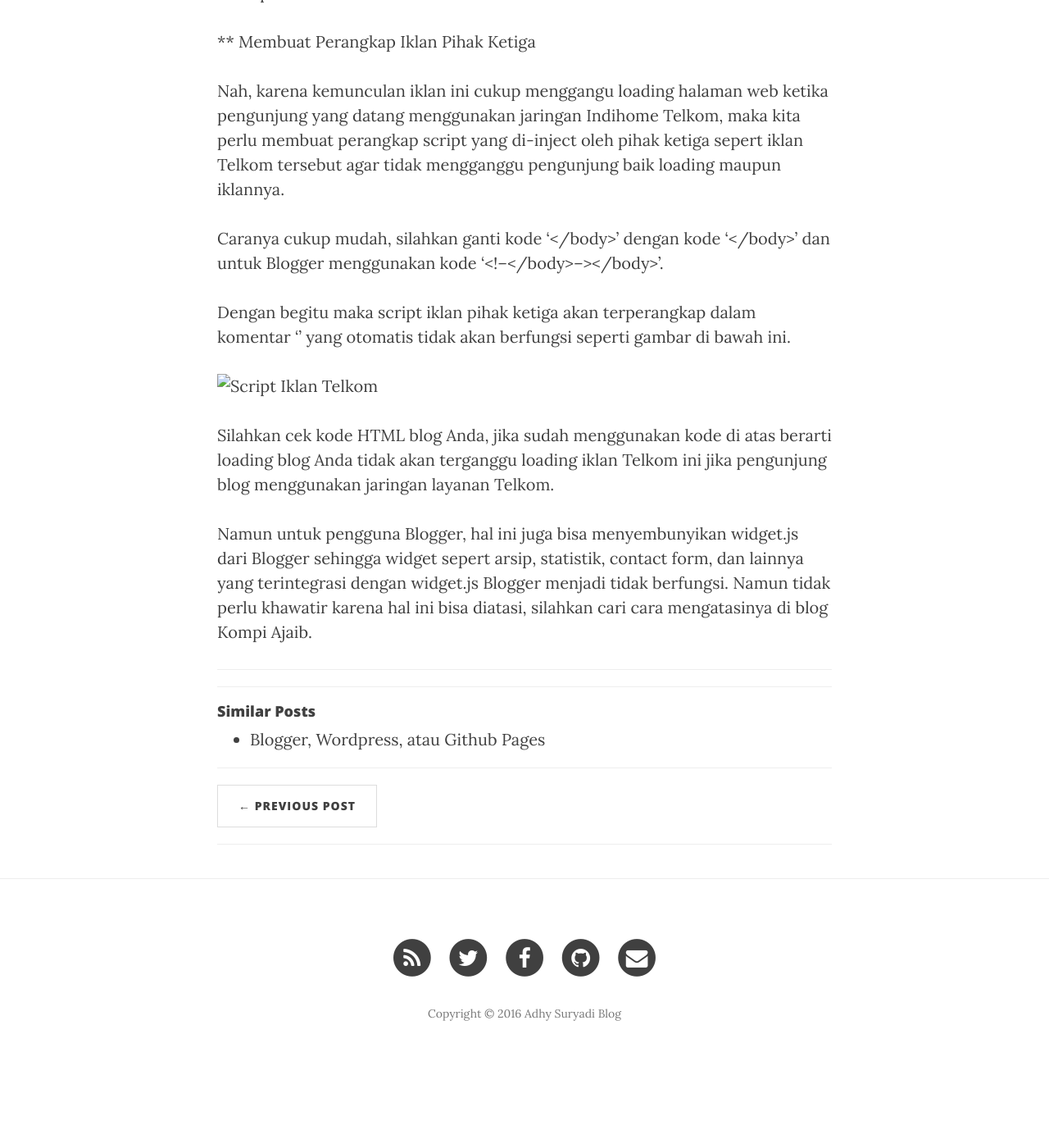
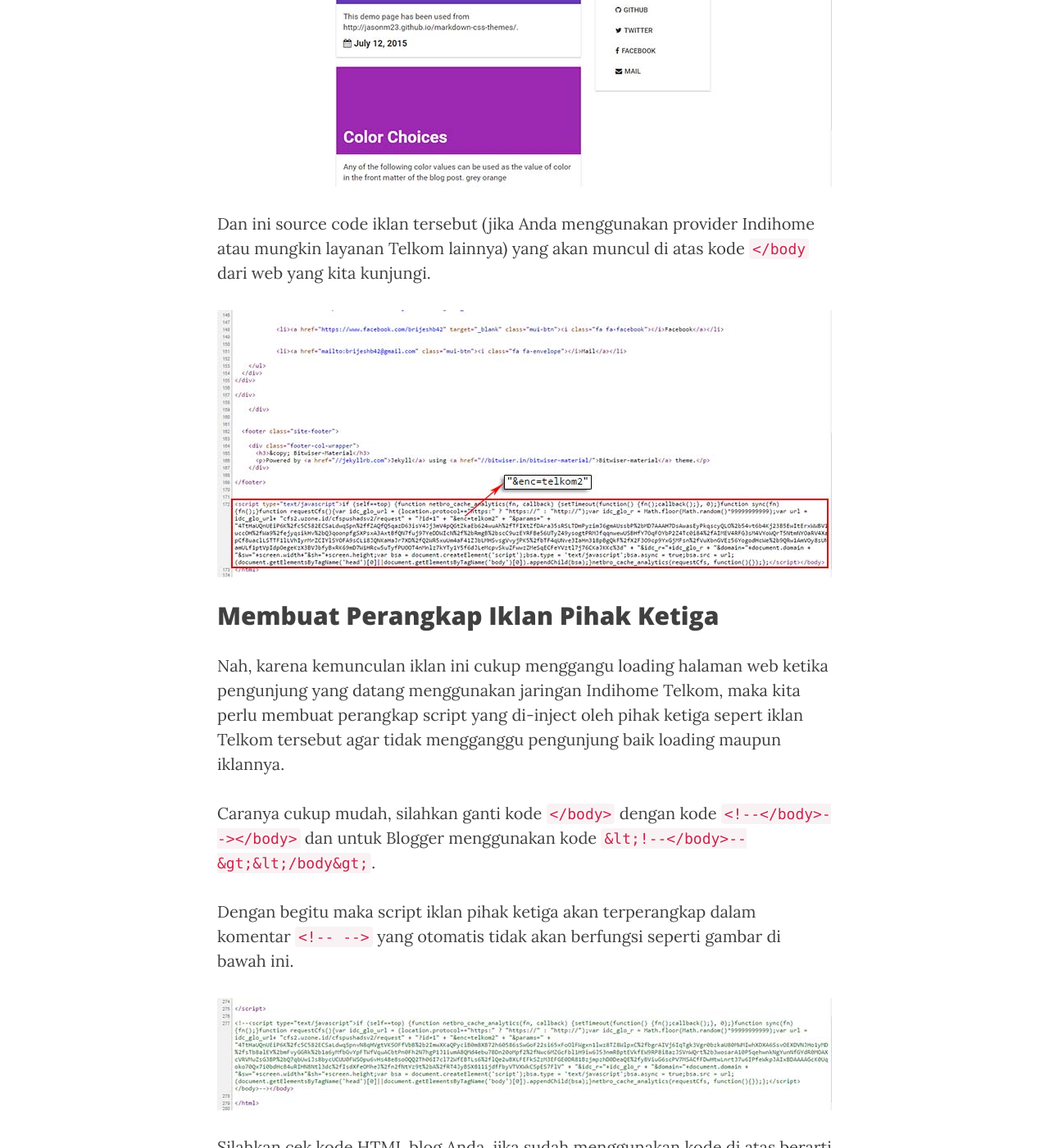
Before and after one commit to KompiAjaib/kompiajaib.github.io, a Jekyll site: the page built from _posts/2016-05-31-perangkap-iklan.markdown, in a window 1280 px wide and 1400 px high, scrolled down 1311 px. Shown: the whole window at 82% size. Built offline with Jekyll 4.4.1, drawn with Linux system fonts in a browser that asks for light colours; nearby versions of some CDN libraries; comment, search, counter and statistics services are not loaded; before the commit the page ends 2623 px from its top, so only the background shows below that; some of the changed text lies outside the part shown.

Commit message:
Update 2016-05-31-perangkap-iklan.markdown

```diff
--- a/_posts/2016-05-31-perangkap-iklan.markdown
+++ b/_posts/2016-05-31-perangkap-iklan.markdown
@@ -12,27 +12,27 @@ image: "img/ads-on-internet.jpg"
 
 > Selama ini saya tidak menyadari bahwa iklan yang sering saya lihat dan cukup mengganggu ternyata iklan dari provider yang saya gunakan.
 
-** Iklan Provider
+## Iklan Provider
 
 Sudah beberapa bulan belakangan ini saya menggunakan jaringan Indiehome dari Telkom untuk koneksi internet saya, namun belakangan ini saya baru menyadari bahwa Telkom meng-inject sebuah iklan ke halaman web yang kita buka. Sebenarnya kemunculan iklan tersebut tidak mengganggu tampilan web, namun pemuatan atau loading iklannya itu yang saya rasa cukup mengganggu.
 
 Iklan tersebut akan muncul di atas atau di bawah halaman web dengan mendorong halaman web ke atas atau ke bawah seperti gambar di bawah ini.
 
-![Iklan Telkom](img/iklan-telkom.jpg "Iklan Telkom")
+![Iklan Telkom]({{ site.baseurl }}/img/iklan-telkom.jpg "Iklan Telkom")
 
-Dan ini source code iklan tersebut (jika Anda menggunakan provider Indihome atau mungkin layanan Telkom lainnya) yang akan muncul di atas kode '</body' dari web yang kita kunjungi.
+Dan ini source code iklan tersebut (jika Anda menggunakan provider Indihome atau mungkin layanan Telkom lainnya) yang akan muncul di atas kode `</body` dari web yang kita kunjungi.
 
-![Script Iklan Telkom](img/iklan-telkom-2.jpg "Script Iklan Telkom")
+![Script Iklan Telkom]({{ site.baseurl }}/img/iklan-telkom-2.jpg "Script Iklan Telkom")
 
-** Membuat Perangkap Iklan Pihak Ketiga
+## Membuat Perangkap Iklan Pihak Ketiga
 
 Nah, karena kemunculan iklan ini cukup menggangu loading halaman web ketika pengunjung yang datang menggunakan jaringan Indihome Telkom, maka kita perlu membuat perangkap script yang di-inject oleh pihak ketiga sepert iklan Telkom tersebut agar tidak mengganggu pengunjung baik loading maupun iklannya.
 
-Caranya cukup mudah, silahkan ganti kode '</body>' dengan kode '<!--</body>--></body>' dan untuk Blogger menggunakan kode '&lt;!--</body>--&gt;&lt;/body&gt;'.
+Caranya cukup mudah, silahkan ganti kode `</body>` dengan kode `<!--</body>--></body>` dan untuk Blogger menggunakan kode `&lt;!--</body>--&gt;&lt;/body&gt;`.
 
-Dengan begitu maka script iklan pihak ketiga akan terperangkap dalam komentar '<!-- -->' yang otomatis tidak akan berfungsi seperti gambar di bawah ini.
+Dengan begitu maka script iklan pihak ketiga akan terperangkap dalam komentar `<!-- -->` yang otomatis tidak akan berfungsi seperti gambar di bawah ini.
 
-![Script Iklan Telkom](img/iklan-telkom-3.jpg "Script Iklan Telkom")
+![Script Iklan Telkom]({{ site.baseurl }}/img/iklan-telkom-3.jpg "Script Iklan Telkom")
 
 Silahkan cek kode HTML blog Anda, jika sudah menggunakan kode di atas berarti loading blog Anda tidak akan terganggu loading iklan Telkom ini jika pengunjung blog menggunakan jaringan layanan Telkom.
 
```
